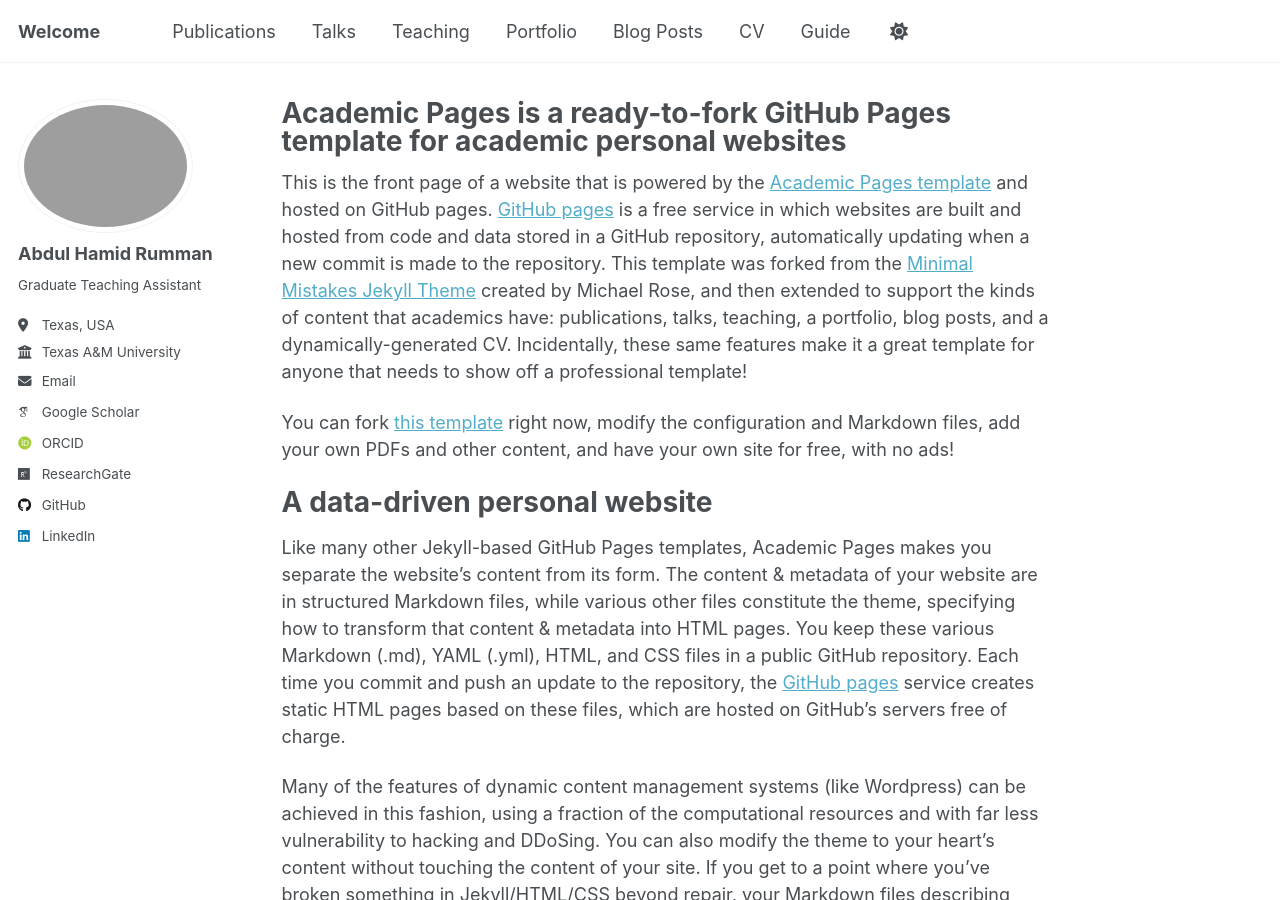
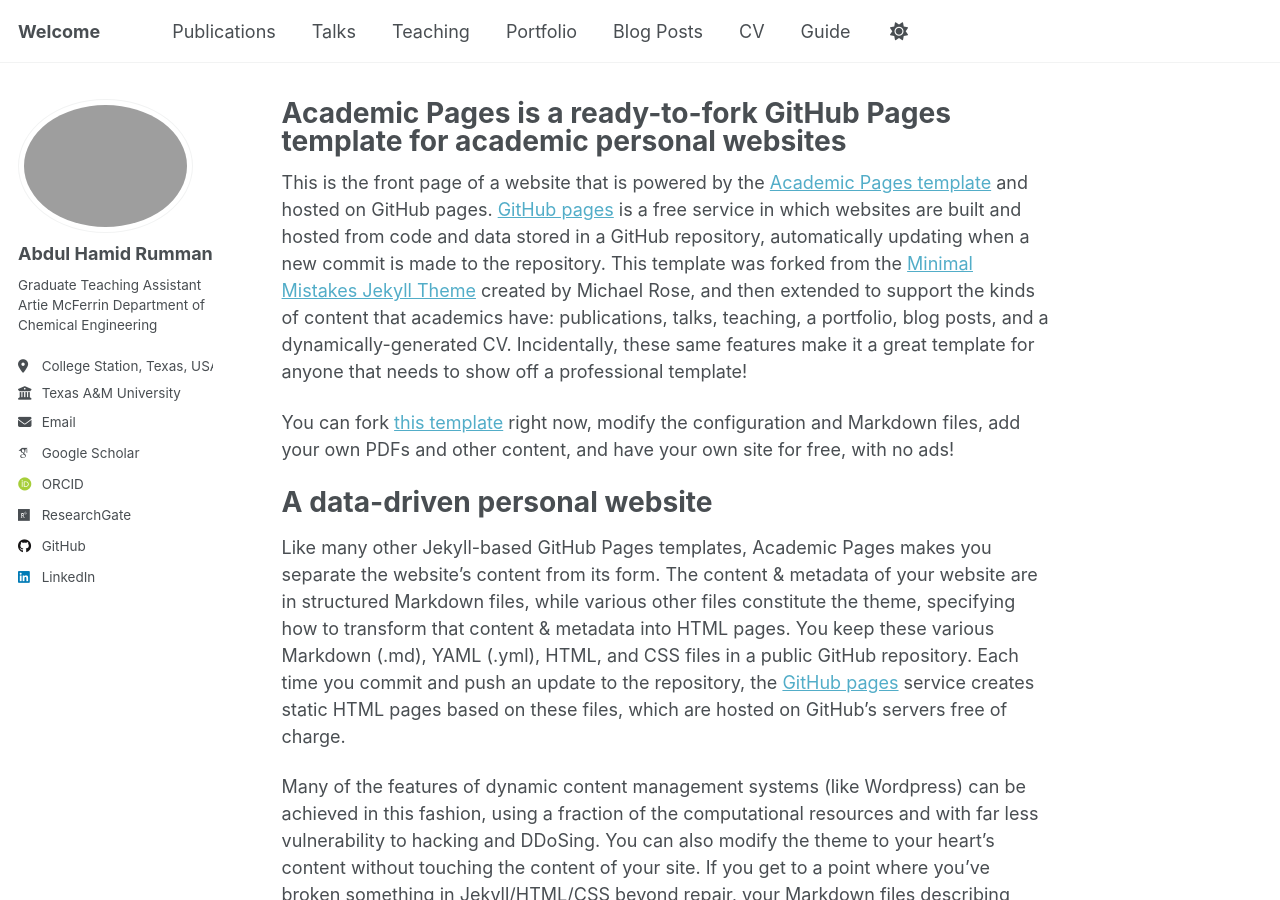
Before and after one commit to AbdulHamidRumman/abdulhamidrumman.github.io, a Jekyll site: the page built from _pages/about.md, in a window 1280 px wide and 900 px high. Built offline with Jekyll 4.4.1, drawn with Linux system fonts in a browser that asks for light colours; some web fonts are replaced; a script that is not in the unit is left out.

Commit message:
Update _config.yml

```diff
--- a/_config.yml
+++ b/_config.yml
@@ -25,8 +25,8 @@ author:
   avatar           : "profile.jpg"
   name             : "Abdul Hamid Rumman"
   pronouns         : # example: "she/her"
-  bio              : "Graduate Teaching Assistant"
-  location         : "Texas, USA"
+  bio              : "Graduate Teaching Assistant \nArtie McFerrin Department of Chemical Engineering"
+  location         : "College Station, Texas, USA"
   employer         : "Texas A&M University"
   uri              : # URL
   email            : "abdulhamidrumman@tamu.edu"
```
